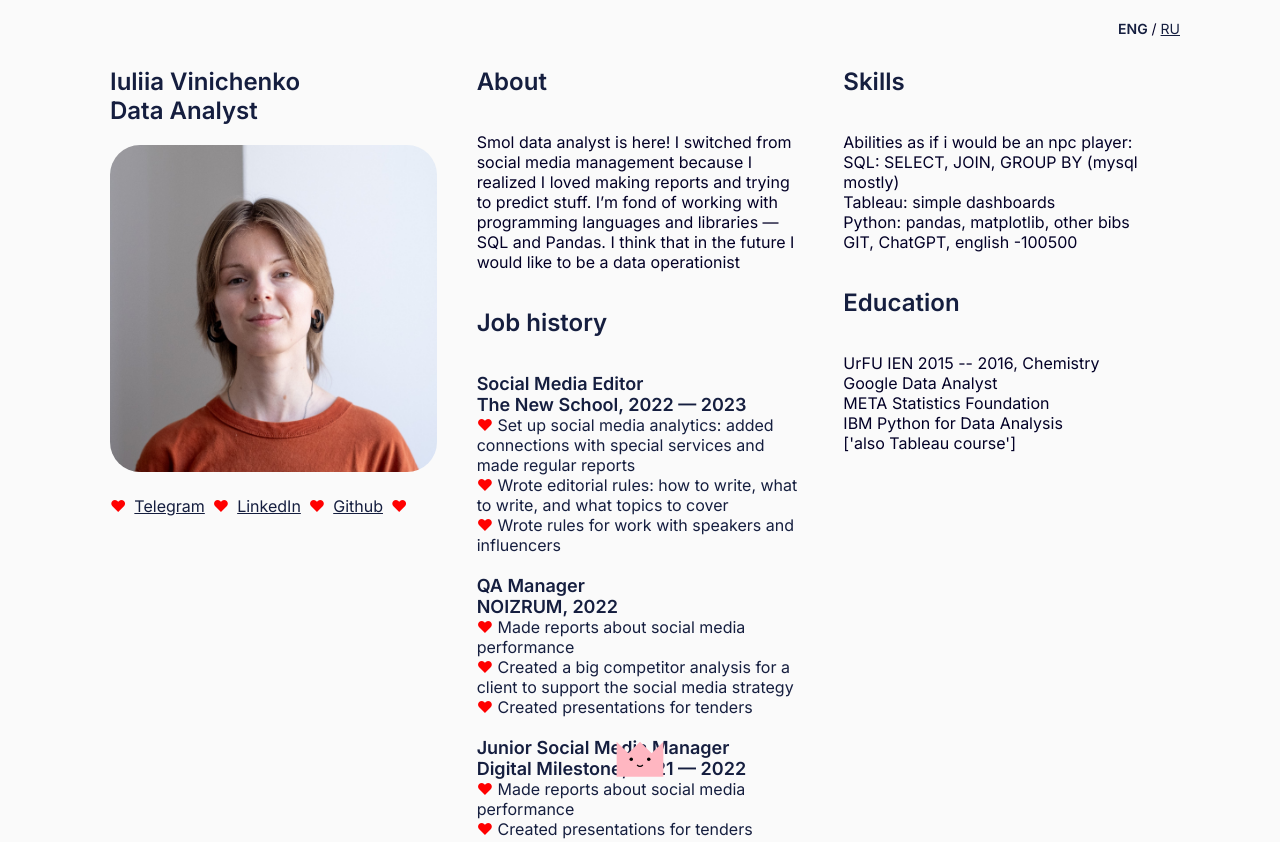
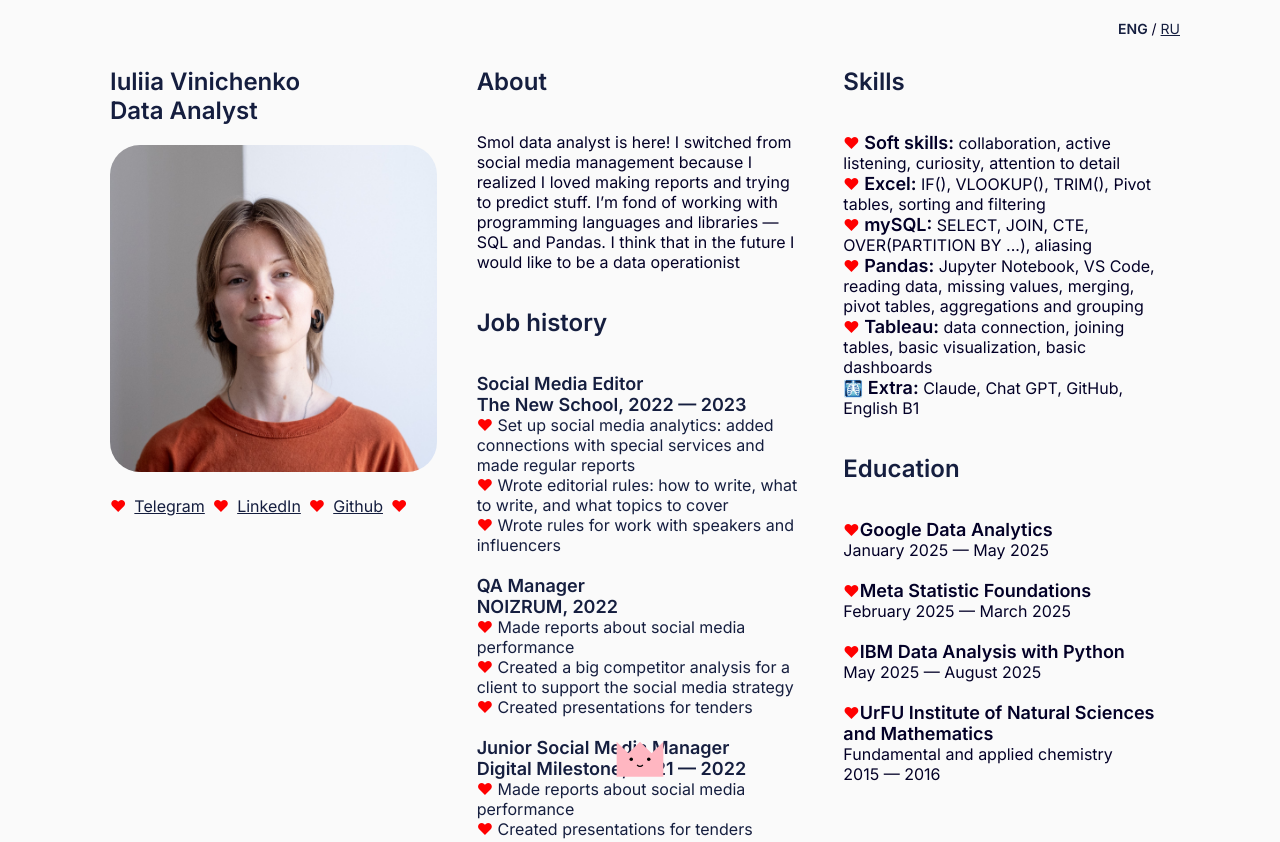
Before and after one commit to wheeaf/wheeaf.github.io, a plain HTML site: page index.html in a window 1280 px wide. Shown: the top 842 px of the page. Drawn offline with Linux system fonts and the light colour scheme.

Commit message:
Update index.html
new boxes and design

```diff
--- a/index.html
+++ b/index.html
@@ -321,8 +321,28 @@
   </div>
 </div>`,
         title: "Что умею?",
-        skills: "Умения, как будто я NPC-персонаж:<br>SQL: SELECT, JOIN, GROUP BY (в основном MySQL)<br>Tableau: простые дашборды<br>Python: pandas, matplotlib, другие бибы<br>GIT, ChatGPT, английский -100500",
-        edu: "УрФУ ИЕН 2015 — 2016, Химия<br>Google Data Analyst<br>META Statistics Foundation<br>IBM Python for Data Analysis<br>[ещё курс по Tableau]",
+        skills: `<strong style="color: red;">♥</strong> <strong style="font-size: 18px;">Мягкие навыки:</strong> работа в команде, умение слушать и слышать, любопытство, внимание к деталям<br>
+<strong style="color: red;">♥</strong> <strong style="font-size: 18px;">Excel:</strong> IF(), VLOOKUP(), TRIM(), Pivot tables, фильтры и сортировка<br>
+<strong style="color: red;">♥</strong> <strong style="font-size: 18px;">mySQL:</strong> SELECT, JOIN, CTE, OVER(PARTITION BY ...), AS<br>
+<strong style="color: red;">♥</strong> <strong style="font-size: 18px;">Pandas:</strong> Jupyter Notebook, VS Code, чтение данных, смена типа данных, удаление NULL-значений, summary statistic, pd.merge(), Pivot tables, простые статистические функции (медиана, корелляция, минимум, максимум), чуть-чуть matplotlib (бар-чат, гистограмма, скаттер-плот, линейная диаграмма) и нано numpy (для поиска nan-значений)<br>
+<strong style="color: red;">♥</strong> <strong style="font-size: 18px;">Tableau:</strong> импорт данных, JOIN, простая визуализация и дашборды <br>
+<strong style="color: red;">🩻</strong> <strong style="font-size: 18px;">Дополнительно:</strong> Claude, Chat GPT, GitHub, английский B1 <br>
+`
+,
+        edu: `
+<strong style="color: red;">♥</strong><strong style="font-size: 18px;">Google Data Analytics</strong><br>
+January 2025 — May 2025<br>
+<br>
+<strong style="color: red;">♥</strong><strong style="font-size: 18px;">Meta Statistic Foundations</strong><br>
+February 2025 — March 2025<br>
+<br>
+<strong style="color: red;">♥</strong><strong style="font-size: 18px;">IBM Data Analysis with Python</strong><br>
+May 2025 — August 2025<br>
+<br>
+<strong style="color: red;">♥</strong><strong style="font-size: 18px;">UrFU Institute of Natural Sciences and Mathematics</strong><br>
+Fundamental and applied chemistry<br>
+2015 — 2016`
+,
         projectsTitle: "Маленькие проекты, которые я сделала",
         projectDesc: "описание",
         projectLink: "смотри код — ссылка на гит"
@@ -356,8 +376,27 @@
   </div>
 </div>`,
         title: "Skills",
-        skills: "Abilities as if i would be an npc player:<br>SQL: SELECT, JOIN, GROUP BY (mysql mostly)<br>Tableau: simple dashboards<br>Python: pandas, matplotlib, other bibs<br>GIT, ChatGPT, english -100500",
-        edu: "UrFU IEN 2015 -- 2016, Chemistry<br>Google Data Analyst<br>META Statistics Foundation<br>IBM Python for Data Analysis<br>['also Tableau course']",
+        skills: `
+<strong style="color: red;">♥</strong> <strong style="font-size: 18px;">Soft skills:</strong> collaboration, active listening, curiosity, attention to detail<br>
+<strong style="color: red;">♥</strong> <strong style="font-size: 18px;">Excel:</strong> IF(), VLOOKUP(), TRIM(), Pivot tables, sorting and filtering<br>
+<strong style="color: red;">♥</strong> <strong style="font-size: 18px;">mySQL:</strong> SELECT, JOIN, CTE, OVER(PARTITION BY ...), aliasing<br>
+<strong style="color: red;">♥</strong> <strong style="font-size: 18px;">Pandas:</strong> Jupyter Notebook, VS Code, reading data, missing values, merging, pivot tables, aggregations and grouping<br>
+<strong style="color: red;">♥</strong> <strong style="font-size: 18px;">Tableau:</strong> data connection, joining tables, basic visualization, basic dashboards<br>
+<strong style="color: red;">🩻</strong> <strong style="font-size: 18px;">Extra:</strong> Claude, Chat GPT, GitHub, English B1 <br>
+`,
+        edu: `
+<strong style="color: red;">♥</strong><strong style="font-size: 18px;">Google Data Analytics</strong><br>
+January 2025 — May 2025<br>
+<br>
+<strong style="color: red;">♥</strong><strong style="font-size: 18px;">Meta Statistic Foundations</strong><br>
+February 2025 — March 2025<br>
+<br>
+<strong style="color: red;">♥</strong><strong style="font-size: 18px;">IBM Data Analysis with Python</strong><br>
+May 2025 — August 2025<br>
+<br>
+<strong style="color: red;">♥</strong><strong style="font-size: 18px;">UrFU Institute of Natural Sciences and Mathematics</strong><br>
+Fundamental and applied chemistry<br>
+2015 — 2016`,
         projectsTitle: "Small projects that I`ve made",
         projectDesc: "describrion",
         projectLink: "check the code -- link on git"
```
